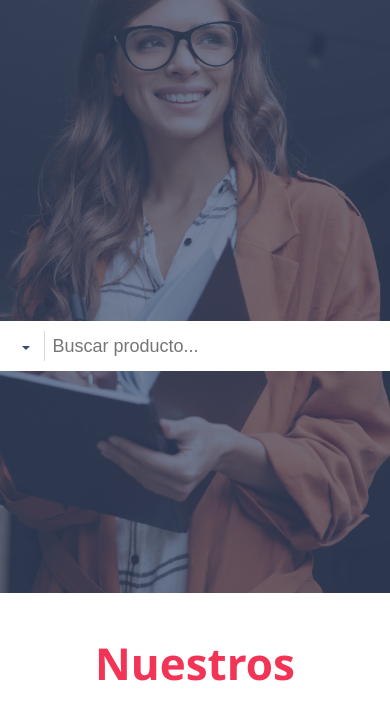
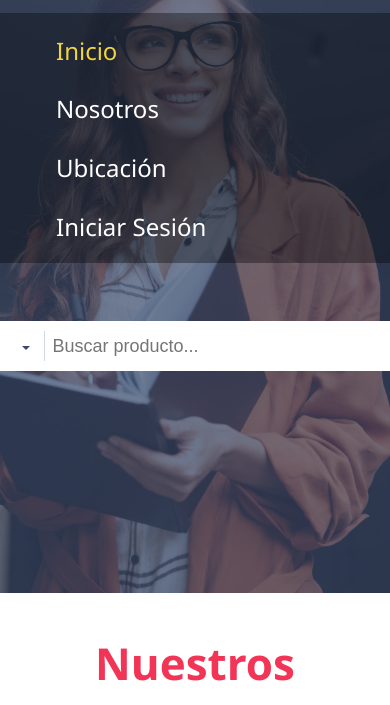
Before and after one commit to Cristhianbh98/clip, a plain HTML site: page index.html in a window 390 px wide. Both pictures are taken after a click on the element 346 px from the left and 64 px from the top of the page. Shown: the part 107-812 px from the top of the page. Drawn offline with Linux system fonts and the light colour scheme.

Commit message:
menu completado

```diff
--- a/assets/css/styles.css
+++ b/assets/css/styles.css
@@ -193,9 +193,28 @@
 
  @media screen and (max-width: 850px )
  {
-	.header-hero__menu
+	nav.header-hero__menu
 	{
-		display: none;
+		max-height: 0;
+		overflow: hidden;
+		width: 100%;
+		position: absolute;
+		top: 120px;
+		left: 0;
+		background-color: rgba(0, 0, 0, 0.35);
+		transition: max-height 0.2s;
+	}
+
+	nav.header-hero__menu ul
+	{
+		display: flex;
+		flex-flow: column;
+		padding: 0.5rem 2rem;
+	}
+
+	nav.header-hero__menu ul > li
+	{
+		margin: 0.8rem 0;
 	}
 
 	.header-hero__menu__mobile
--- a/assets/js/main.js
+++ b/assets/js/main.js
@@ -3,11 +3,20 @@
 if(document.querySelector('.hamburger-icon__container'))
 {
     const hamburguer_icon = document.querySelector('.hamburger-icon__container');
+    const menu = document.querySelector('nav.header-hero__menu');
     hamburguer_icon.addEventListener('click', animatedHamburguerIcon);
 
     function animatedHamburguerIcon()
     {
         this.querySelector('.hamburger-icon').classList.toggle('actived__hamburguer');
+        if(menu.style.maxHeight)
+        {
+            menu.style.maxHeight = null;
+        }
+        else
+        {
+            menu.style.maxHeight = menu.scrollHeight + 'px';
+        }
     }
 }
 
--- a/index.html
+++ b/index.html
@@ -25,6 +25,12 @@
                         </a>
                     </div>
 
+                    <div class="header-hero__menu__mobile">
+                        <div class="hamburger-icon__container">
+                            <div class="hamburger-icon"></div>
+                        </div>
+                    </div>
+
                     <nav class="header-hero__menu">
                         <ul>
                             <li>
@@ -41,12 +47,6 @@
                             </li>
                         </ul>
                     </nav>
-
-                    <div class="header-hero__menu__mobile">
-                        <div class="hamburger-icon__container">
-                            <div class="hamburger-icon"></div>
-                        </div>
-                    </div>
 
                 </div>
 
```
